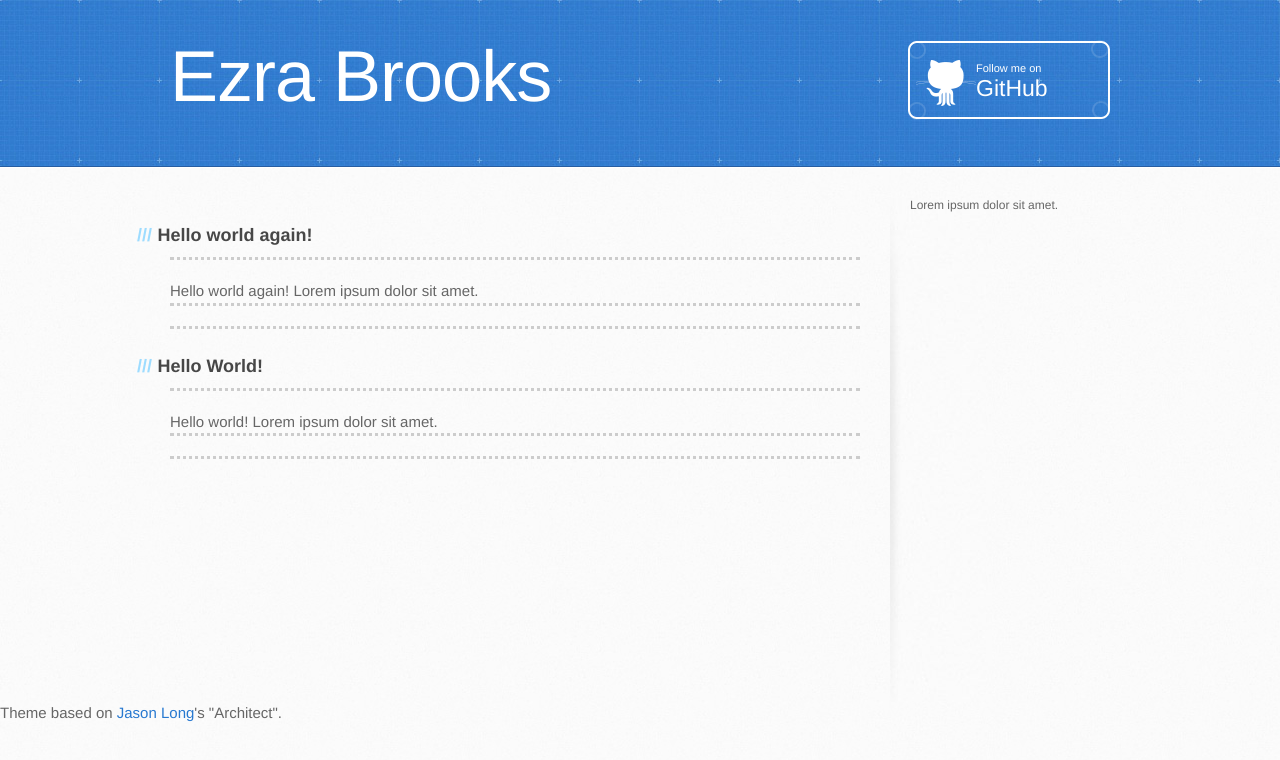
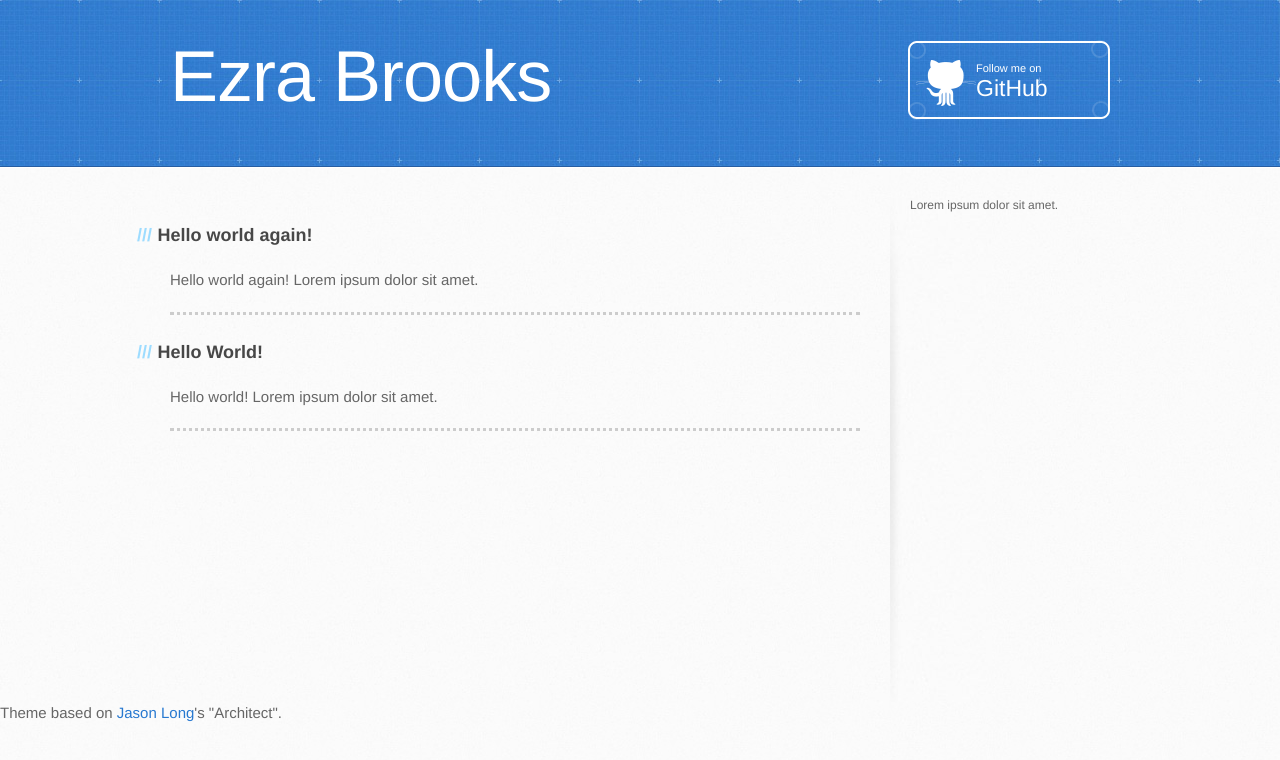
Before and after one commit to EzraBrooks/EzraBrooks.github.io, a Jekyll site: the page built from index.html, in a window 1280 px wide. Shown: the top 760 px of the page. Built offline with Jekyll 4.4.1, drawn with Linux system fonts in a browser that asks for light colours.

Commit message:
blog post needs a class

```diff
--- a/index.html
+++ b/index.html
@@ -3,6 +3,8 @@ layout: default
 ---
 
 {% for post in site.posts %}
-	<h3>{{ post.title }}</h3>
-	<p>{{ post.excerpt }}</p>
+	<div class="blog-post">
+		<h3>{{ post.title }}</h3>
+		<p>{{ post.excerpt }}</p>
+	</div>
 {% endfor %}
--- a/stylesheets/stylesheet.css
+++ b/stylesheets/stylesheet.css
@@ -497,7 +497,7 @@ header h2 {
   max-width: 100%;
 }
 
-#main-content p{
+.blog-post{
   border-bottom: medium dotted #ccc;
 }
 
```
